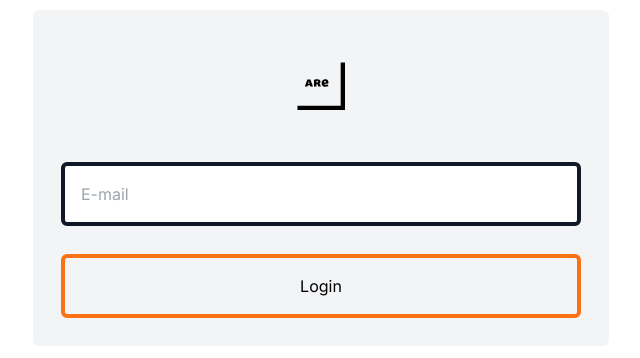
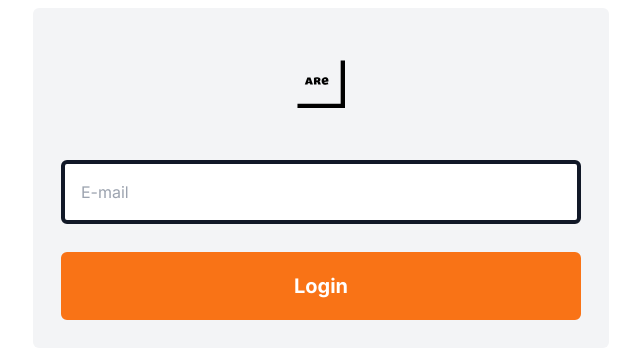
Before and after one commit to Sokamoka/redshift, a Nuxt app: page /login in a window 1280 px wide. Shown: the part 222-580 px from the top of the page, without its empty margins (319-959 px from the left). Built offline with nearby package versions, Linux system fonts and the light colour scheme.

Commit message:
Develop button component

```diff
--- /dev/null
+++ b/assets/css/tailwind.css
@@ -0,0 +1,22 @@
+@tailwind base;
+@tailwind components;
+@tailwind utilities;
+
+
+@layer components {
+  .button {
+    @apply border-4 rounded-md p-4 font-bold text-xl transition-colors duration-150 ease-out;
+  }
+
+  .button.is-outlined {
+    @apply border-orange-500 text-orange-500 hover:border-orange-600 hover:text-orange-600;
+  }
+
+  .button.is-primary {
+    @apply bg-orange-500 text-white border-orange-500 hover:bg-orange-600 hover:border-orange-600;
+  }
+
+  a.is-link {
+    @apply text-orange-500 hover:text-orange-600 font-bold;
+  }
+}
--- a/components/form/Button.vue
+++ b/components/form/Button.vue
@@ -1,5 +1,27 @@
+<script lang="ts" setup>
+const props = defineProps({
+  variant: {
+    type: String,
+    default: "primary",
+  },
+
+  isFullWidth: {
+    type: Boolean,
+    default: false,
+  },
+});
+
+const mainClasses = computed(() => [
+  "button",
+  [`is-${props.variant}`],
+  {
+    "w-full": props.isFullWidth,
+  },
+]);
+</script>
+
 <template>
-  <button type="button" class="border-4 border-orange-500 rounded-md p-4">
+  <button type="button" :class="mainClasses">
     <slot />
   </button>
 </template>
--- a/nuxt.config.ts
+++ b/nuxt.config.ts
@@ -13,6 +13,10 @@ export default defineNuxtConfig({
     "@nuxtjs/google-fonts",
   ],
 
+  tailwindcss: {
+    cssPath: '~/assets/css/tailwind.css',
+  },
+
   googleFonts: {
     families: {
       Inter: [400, 600, 700],
--- a/pages/code.vue
+++ b/pages/code.vue
@@ -23,7 +23,7 @@ const onSubmit = () => {
           <h1 class="font-semibold text-3xl leading-10 my-4">Welcome ARe</h1>
           <h2 class="mb-1">An email with the code has been sent to</h2>
           <p class="font-semibold mb-3">areuser@gmail.com</p>
-          <a href="#" class="link">Did not get the code?</a>
+          <a href="#" class="is-link">Did not get the code?</a>
         </div>
       </div>
 
--- a/pages/index.vue
+++ b/pages/index.vue
@@ -52,12 +52,12 @@ definePageMeta({
         </div>
       </div>
       <div>
-        <FormButton class="w-full bg-orange-500 text-white font-bold text-xl">
+        <FormButton is-full-width>
           Generate
         </FormButton>
       </div>
       <div>
-        <FormButton class="w-full text-orange-500 font-bold text-xl">
+        <FormButton variant="outlined" is-full-width>
           Make 3D
         </FormButton>
       </div>
--- a/pages/login.vue
+++ b/pages/login.vue
@@ -13,7 +13,7 @@ const onSubmit = () => navigateTo("code");
         <FormInput placeholder="E-mail" />
       </fieldset>
 
-      <FormButton type="submit">Login</FormButton>
+      <FormButton type="submit" is-full-width>Login</FormButton>
     </form>
   </div>
 </template>
--- a/tailwind.config.ts
+++ b/tailwind.config.ts
@@ -1,5 +1,5 @@
 import type { Config } from "tailwindcss";
-import defaultTheme from "tailwindcss/defaultTheme";
+
 export default <Partial<Config>>{
   theme: {
     extend: {
```
